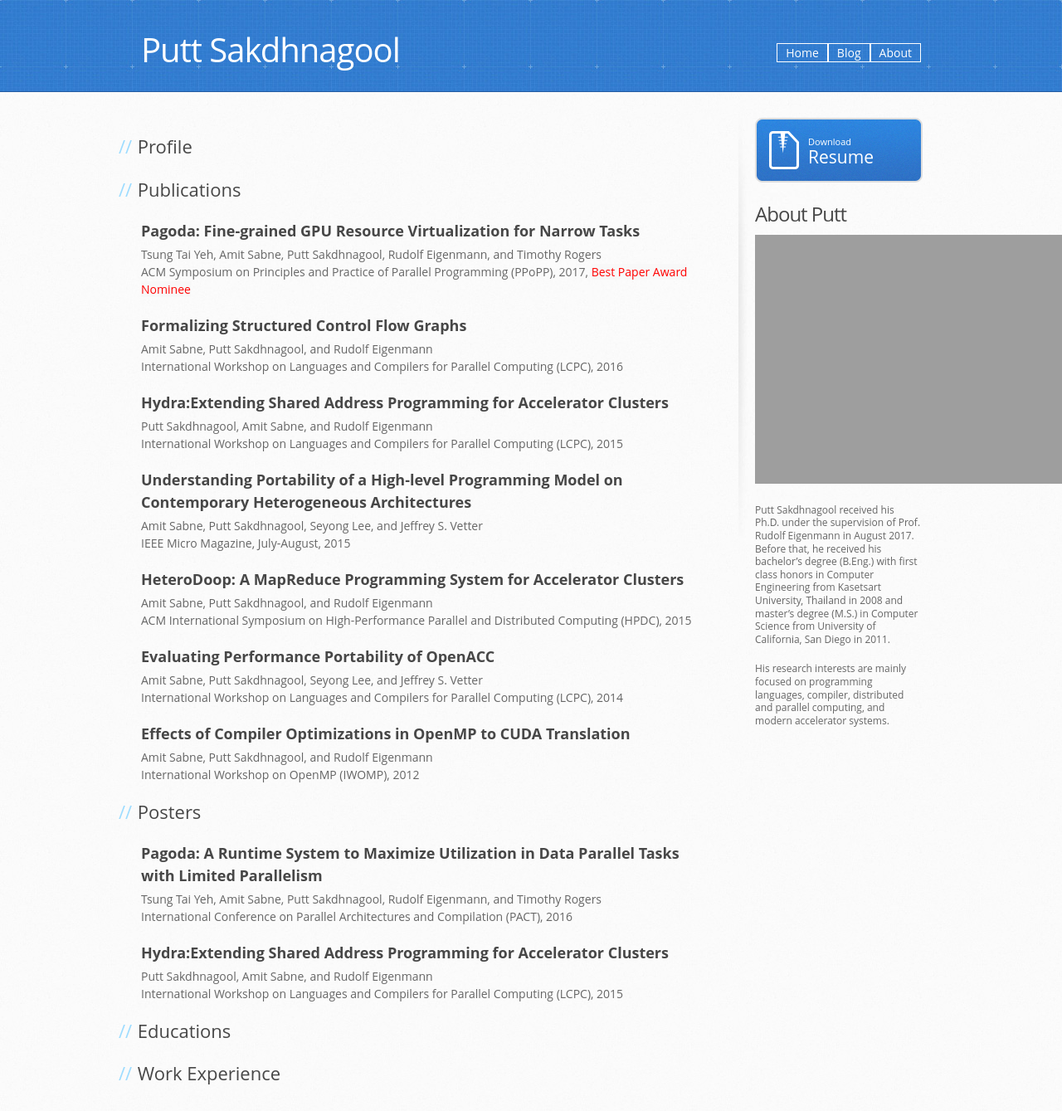
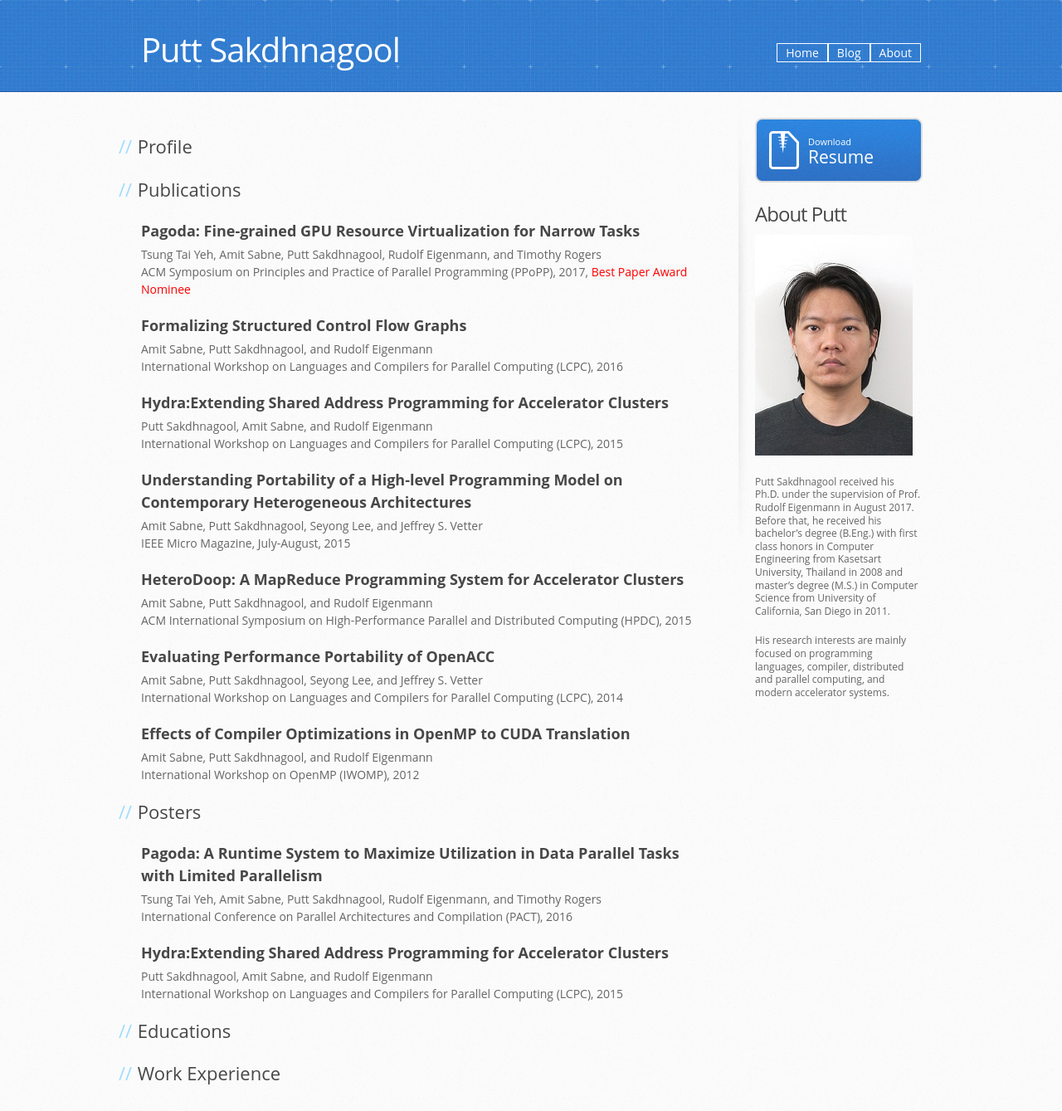
Before and after one commit to puttsk/puttsk.github.io, a Jekyll site: the page built from index.md, in a window 1280 px wide. Shown: the whole page at 83% size. Built offline with Jekyll 4.4.1, drawn with Linux system fonts in a browser that asks for light colours; the repository's description, which GitHub fills in, is left out; our own code applies the rules of GitHub Pages for plain Markdown files.

Commit message:
update image

```diff
--- a/_includes/about-me.md
+++ b/_includes/about-me.md
@@ -6,4 +6,4 @@ Putt Sakdhnagool received his Ph.D. under the supervision of Prof. Rudolf Eigenm
 
 His research interests are mainly focused on programming languages, compiler, distributed and parallel computing, and modern accelerator systems.
 
-[portrait]: {{site.github.url}}/assets/images/putt.jpg =250x
+[portrait]:{{site.url}}/assets/images/putt.jpg
```
Also changed, not shown: assets/images/putt.jpg.
